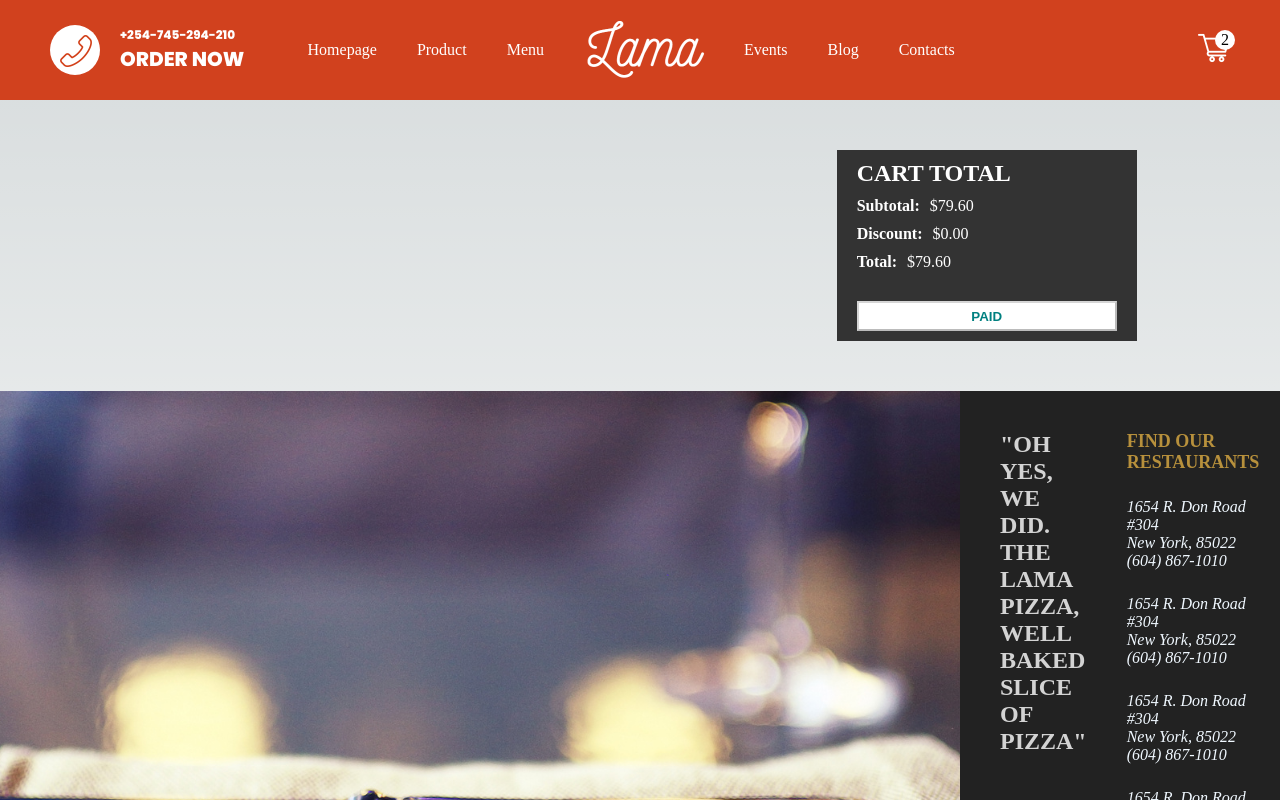
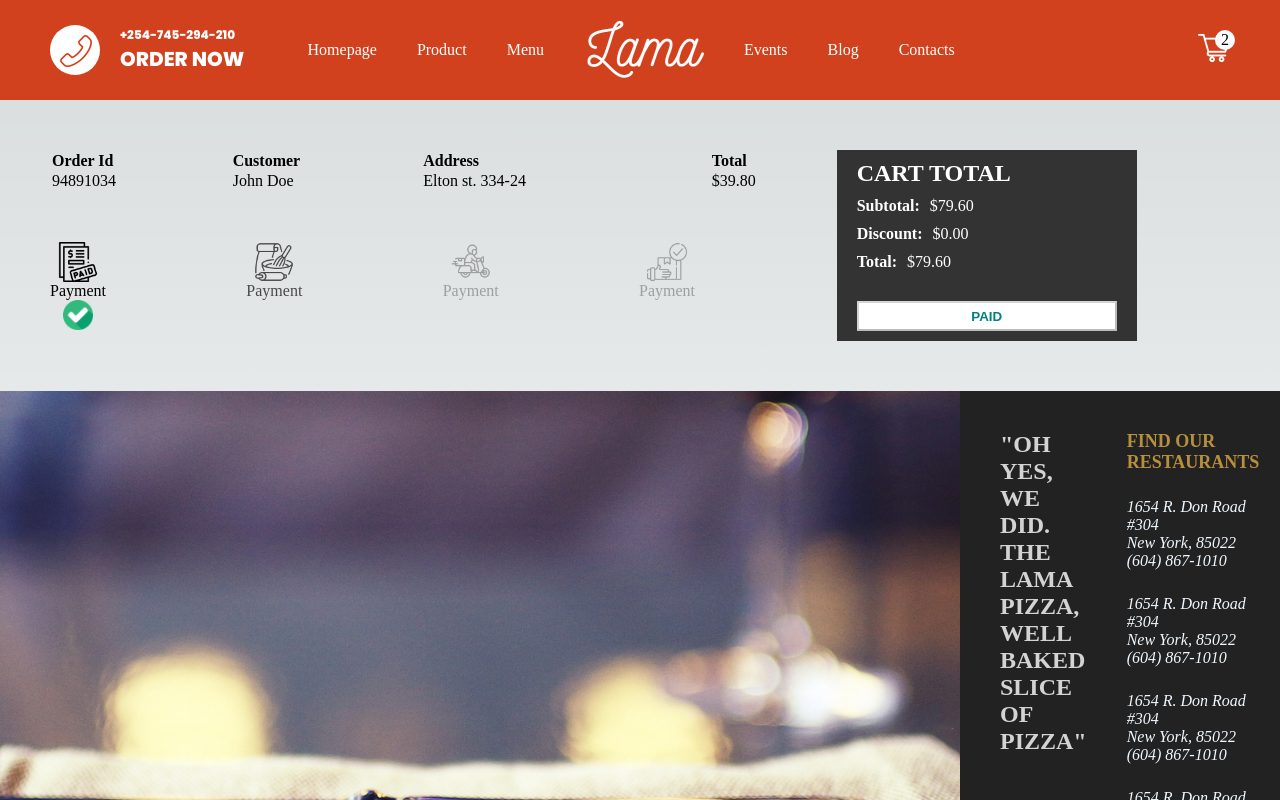
Before and after one commit to daudi13/restauantjs, a Next.js app: page /order/1 in a window 1280 px wide. Shown: the top 800 px of the page. Built offline with nearby package versions, Linux system fonts and the light colour scheme.

Commit message:
Change handleArrow function

```diff
--- a/pages/components/Featured.jsx
+++ b/pages/components/Featured.jsx
@@ -15,7 +15,7 @@
 
   const handleArrow = (direction) =>{
       if(direction==="l"){
-          setIndex(index !== 1 ? index-1 : 2)
+          setIndex(index !== 0 ? index-1 : 2)
       }
       if(direction==="r"){
           setIndex(index !== 2 ? index+1 : 0)
--- a/pages/order/[id].jsx
+++ b/pages/order/[id].jsx
@@ -1,10 +1,78 @@
 import styles from "@/styles/Order.module.css"
 import Image from "next/image"
+import paid from "/public/img/paid.png"
+import checked from "/public/img/checked.png"
+import delivered from "/public/img/delivered.png"
+import prepare from "/public/img/bake.png"
+import ontheway from "/public/img/bike.png"
 
 const Order = () => {
+  const status = 0
+  const statusClass = (index) => {
+    if(index-status < 1) return styles.done
+    if(index-status === 1) return styles.inProgress
+    if(index-status > 1) return styles.undone
+  }
   return (
     <div className={styles.container}>
-      <div className={styles.left}></div>
+      <div className={styles.left}>
+        <div className={styles.row}>
+          <table className={styles.table}>
+            <tr className={styles.tr}>
+              <th>Order Id</th>
+              <th>Customer</th>
+              <th>Address</th>
+              <th>Total</th>
+            </tr>
+            <tr>
+              <td className={styles.box1}>
+                <span className={styles.id}>94891034</span>
+              </td>
+              <td className={styles.box}>
+                <div className={styles.name}>John Doe</div>
+              </td>
+              <td className={styles.box}>
+                <div className={styles.address}>
+                  Elton st. 334-24
+                </div>
+              </td>
+              <td className={styles.box}>
+                <div className={styles.total}>$39.80</div>
+              </td>
+            </tr>
+          </table>
+        </div>
+        <div className={styles.row}>
+          <div className={statusClass(0)}>
+            <Image src={paid} alt="paid" width={40} height={40} />
+            <span>Payment</span>
+            <div className={styles.checkedIcon}>
+              <Image className={styles.checked}src={checked} alt="checked" width={30} height={30}/>
+            </div>
+          </div>
+          <div className={statusClass(1)}>
+            <Image src={prepare} alt="paid" width={40} height={40} />
+            <span>Payment</span>
+            <div className={styles.checkedIcon}>
+              <Image className={styles.checked}src={checked} alt="checked" width={30} height={30} />
+            </div>
+          </div>
+          <div className={statusClass(2)}>
+            <Image src={ontheway} alt="paid" width={40} height={40} />
+            <span>Payment</span>
+            <div className={styles.checkedIcon}>
+              <Image className={styles.checked}src={checked} alt="checked" width={30} height={30} />
+            </div>
+          </div>
+          <div className={statusClass(3)}>
+            <Image src={delivered} alt="paid" width={40} height={40} />
+            <span>Payment</span>
+            <div className={styles.checkedIcon}>
+              <Image className={styles.checked}src={checked} alt="checked" width={30} height={30} />
+            </div>
+          </div>
+        </div>
+      </div>
       <div className={styles.right}>
         <div className={styles.wrapper}>
           <h2 className={styles.title}>CART TOTAL</h2>
--- a/styles/Order.module.css
+++ b/styles/Order.module.css
@@ -37,3 +37,50 @@
   margin-top: 20px;
   cursor: not-allowed;
 }
+
+.table{
+  width: 100%;
+  text-align: left;
+}
+
+.left .row:last-child{
+  display: flex;
+  margin-top: 50px;
+  width: 82%;
+  justify-content: space-between;
+}
+
+.done{
+  display: flex;
+  flex-direction: column;
+  align-items: center;
+}
+
+.inProgress{
+  display: flex;
+  flex-direction: column;
+  align-items: center;
+  animation: inProgress 1s ease infinite alternate;
+}
+
+@keyframes inProgress {
+  from {
+    opacity: 0;
+  }
+
+  end {
+    opacity: 1;
+  }
+}
+
+.undone{
+  display: flex;
+  flex-direction: column;
+  align-items: center;
+  opacity: 0.3;
+}
+
+
+.undone .checked, .inProgress .checked{
+  display: none;
+}
```
